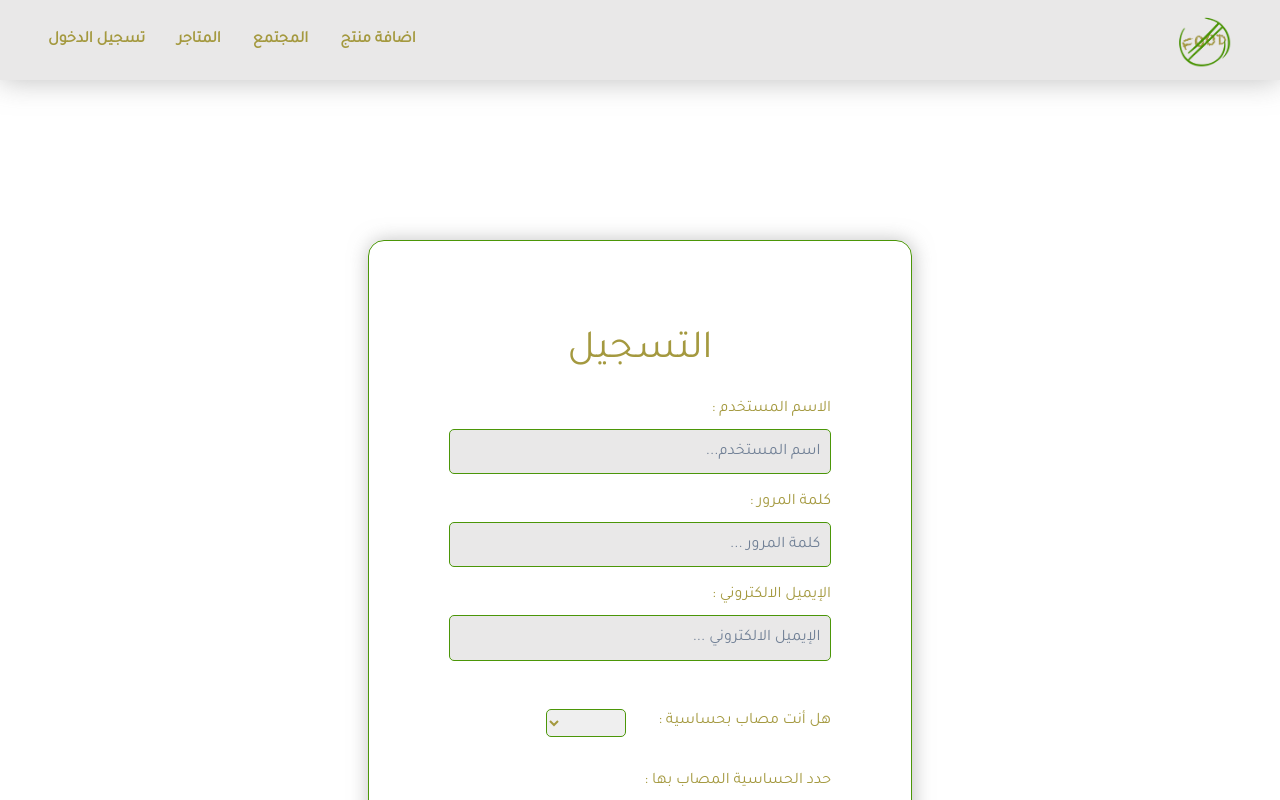
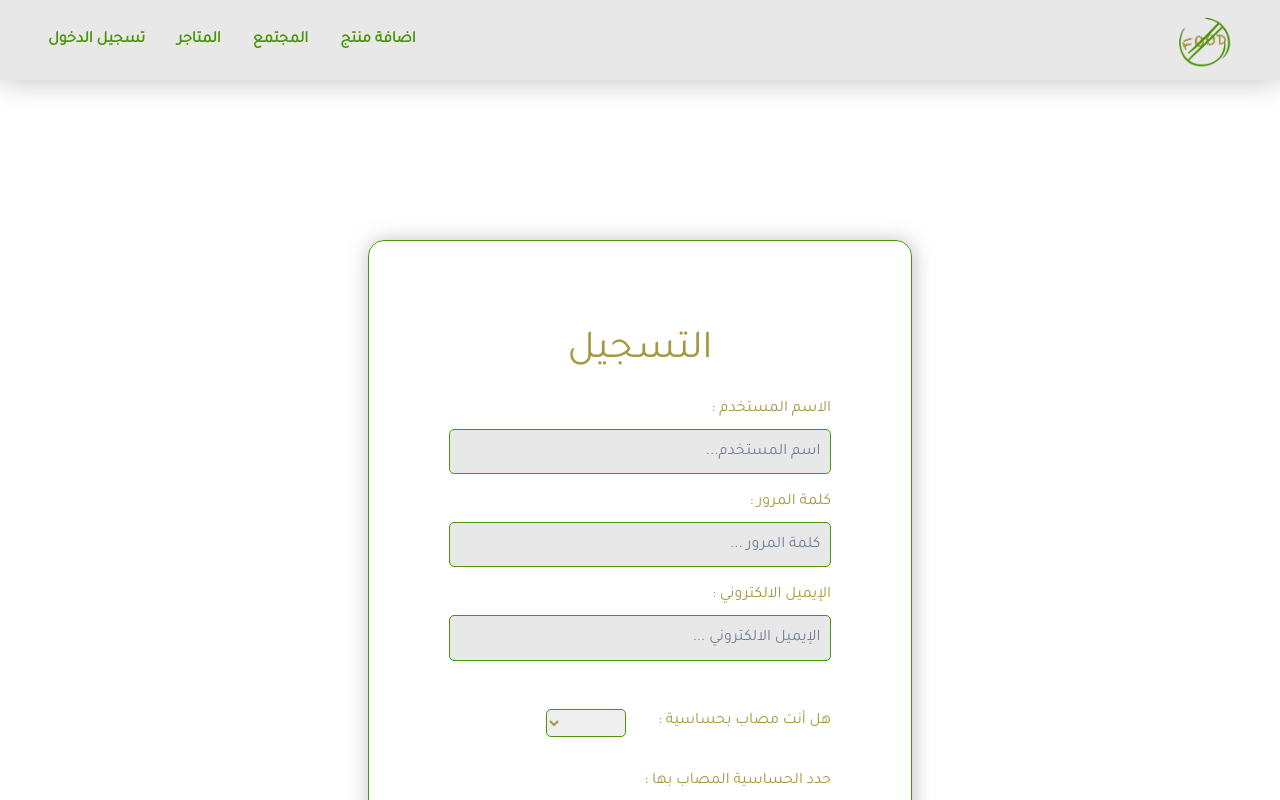
Before and after one commit to Abdulmalik055/Allergy, a React (Vite) app in the folder Foodfree/: page /register in a window 1280 px wide. Shown: the top 800 px of the page. Built offline with nearby package versions, Linux system fonts and the light colour scheme.

Commit message:
changes colors

```diff
--- a/Foodfree/src/App.css
+++ b/Foodfree/src/App.css
@@ -25,7 +25,6 @@ nav {
   display: flex;
   align-items: center;
   gap: 3rem;
-  color: #fbbd06;
   width: 100%;
 }
 
@@ -38,13 +37,13 @@ nav .menu {
 
 nav a {
   text-decoration: none;
-  color: #a4993f;
+  color: #4b9608;
   font-weight: bold;
 }
 
 nav a:hover {
   font-weight: bold;
-  color: #615a29;
+  color: #244a04;
 }
 
 /* homepage */
--- a/Foodfree/src/Components/Register.jsx
+++ b/Foodfree/src/Components/Register.jsx
@@ -1,4 +1,3 @@
-
 function Register() {
 
 
```
